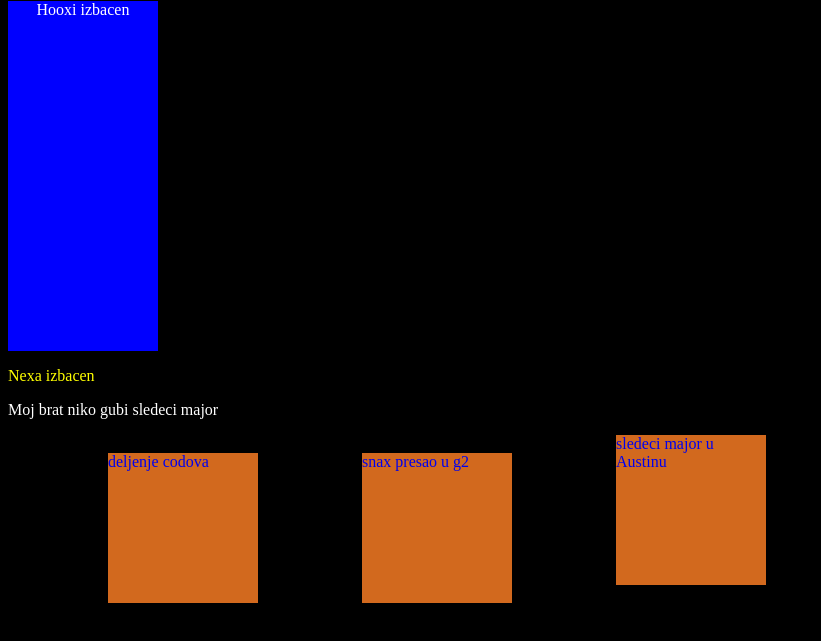
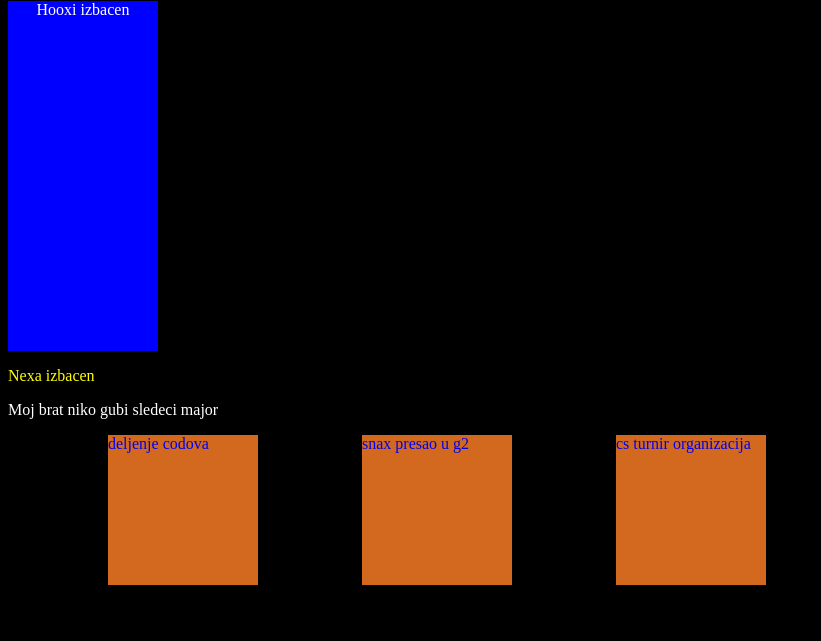
Before and after one commit to dejanaksovic/niticelo, a plain HTML site: page cas3.html in a window 1280 px wide. Shown: the part 79-720 px from the top of the page, without its empty margins (0-821 px from the left). Drawn offline with Linux system fonts and the light colour scheme.

Commit message:
male izmene texta

```diff
--- a/cas3.html
+++ b/cas3.html
@@ -16,7 +16,7 @@
             <p> Moj brat niko gubi sledeci major</p>
             <a href="https://www.github.com/">deljenje codova</a>
             <a href="https://www.hltv.org/">snax presao u g2</a>
-            <a href="https://www.blast.tv/">sledeci major u Austinu</a>
+            <a href="https://www.blast.tv/">cs turnir organizacija</a>
 
         </body>
 
```
